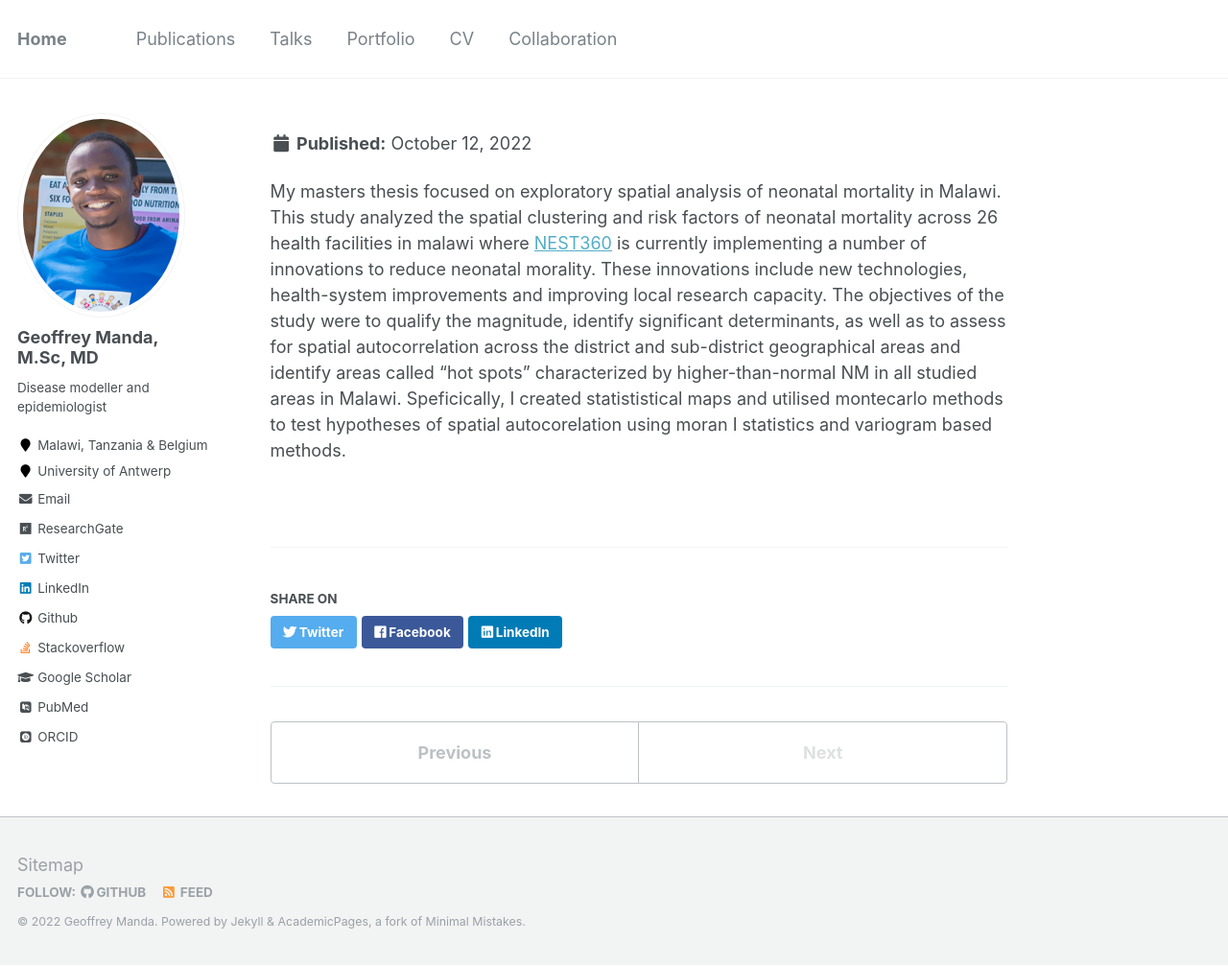
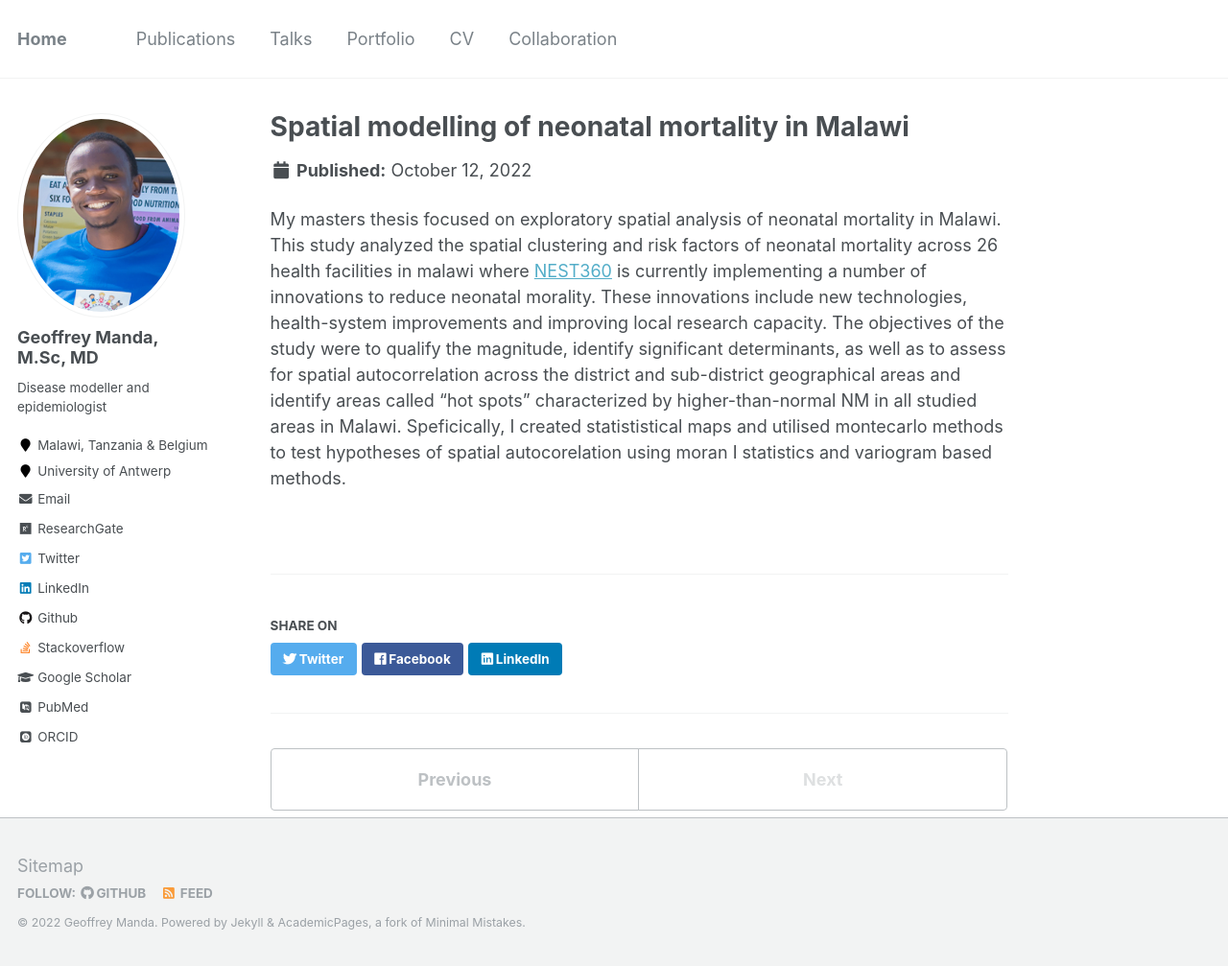
Before and after one commit to GeoffreyManda/GeoffreyManda.github.io, a Jekyll site: the page built from _portfolio/NEST_spatial.md, in a window 1280 px wide and 1007 px high. Shown: the whole window at 96% size. Built offline with Jekyll 4.4.1, drawn with Linux system fonts in a browser that asks for light colours; some web fonts are replaced.

Commit message:
Update NEST_spatial.md

```diff
--- a/_portfolio/NEST_spatial.md
+++ b/_portfolio/NEST_spatial.md
@@ -1,8 +1,8 @@
 ---
 title: "Spatial modelling of neonatal mortality in Malawi"
-excerpt: "Objectives of this project were to explore spatial distribution of neonatal mortality in Malawi.<br/><img src='/images/IMAG5631.jpg'>"
+excerpt: "Objectives of this project were to explore spatial distribution of neonatal mortality in Malawi.
+<br/><img src='/images/morans_i.jpeg'>"
 collection: portfolio
-<br/><img src='/images/morans_i.jpeg'>"
 ---
 
 My masters thesis focused on exploratory spatial analysis of neonatal mortality in Malawi. This study analyzed the spatial clustering and risk factors of neonatal mortality across 26 health facilities in malawi where [NEST360](https://nest360.org) is currently implementing a number of innovations to reduce neonatal morality. These innovations include new technologies, health-system improvements and improving local research capacity. The objectives of the study were to qualify the magnitude, identify significant determinants, as well as to assess for spatial autocorrelation across the district and sub-district geographical areas and identify areas called “hot spots” characterized by higher-than-normal NM in all studied areas in Malawi. Speficically, I created statististical maps and utilised montecarlo methods to test hypotheses of spatial autocorelation using moran I statistics and variogram based methods.
```
